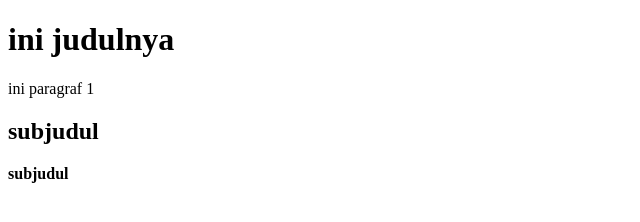
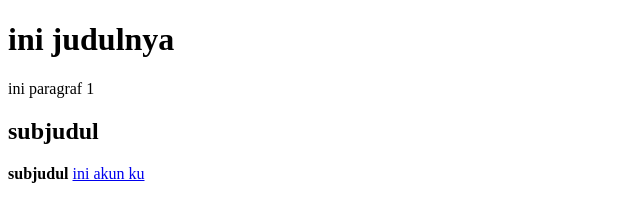
Before and after one commit to AndatosGolonganKamitos/PWD-9, a plain HTML site: page index.html in a window 1280 px wide. Shown: the full height of the page, 0-640 px from the left. Drawn offline with Linux system fonts and the light colour scheme.

Commit message:
Menambahkan Link akun githubkuh

```diff
--- a/index.html
+++ b/index.html
@@ -10,5 +10,6 @@
     <p>ini paragraf 1</p>
     <h2>subjudul</h2>
     <strong>subjudul</strong>
+    <a href="https://github.com/AndatosGolonganKamitos/PWD-9.git">ini akun ku</a>
 </body>
 </html>
```
